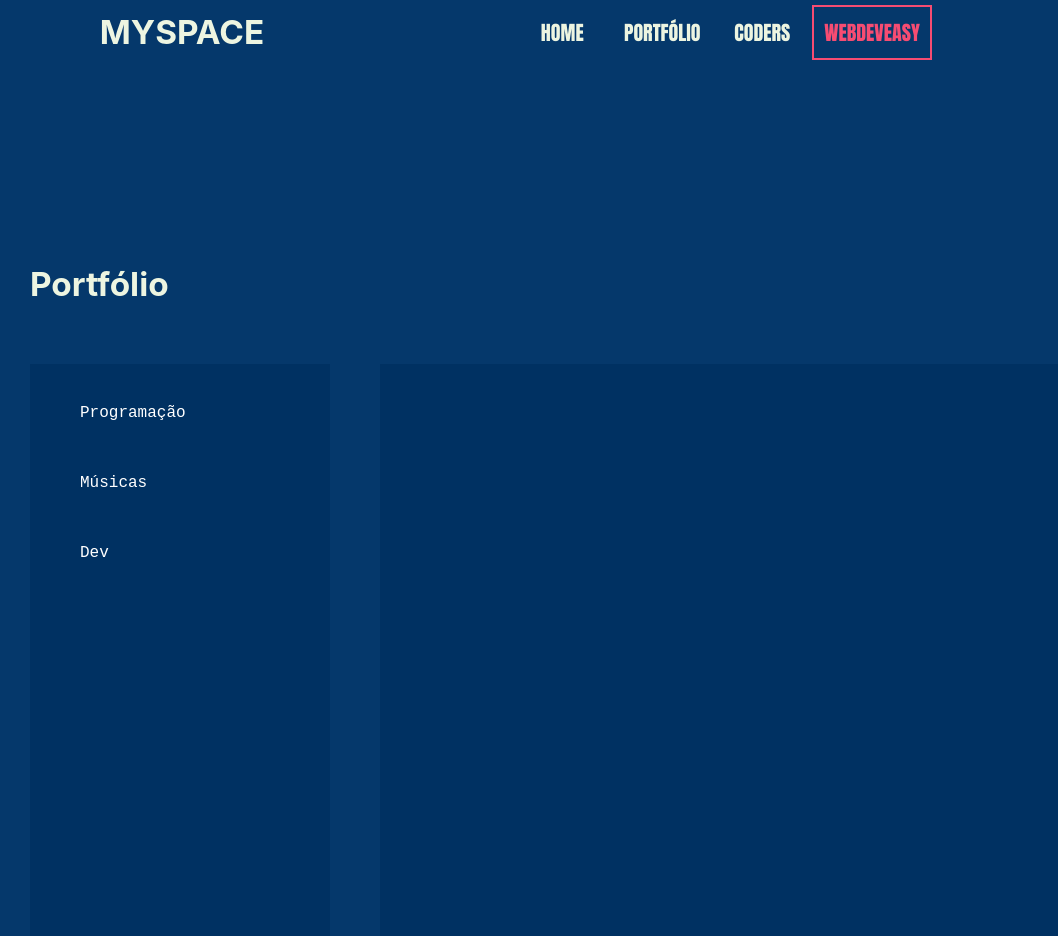
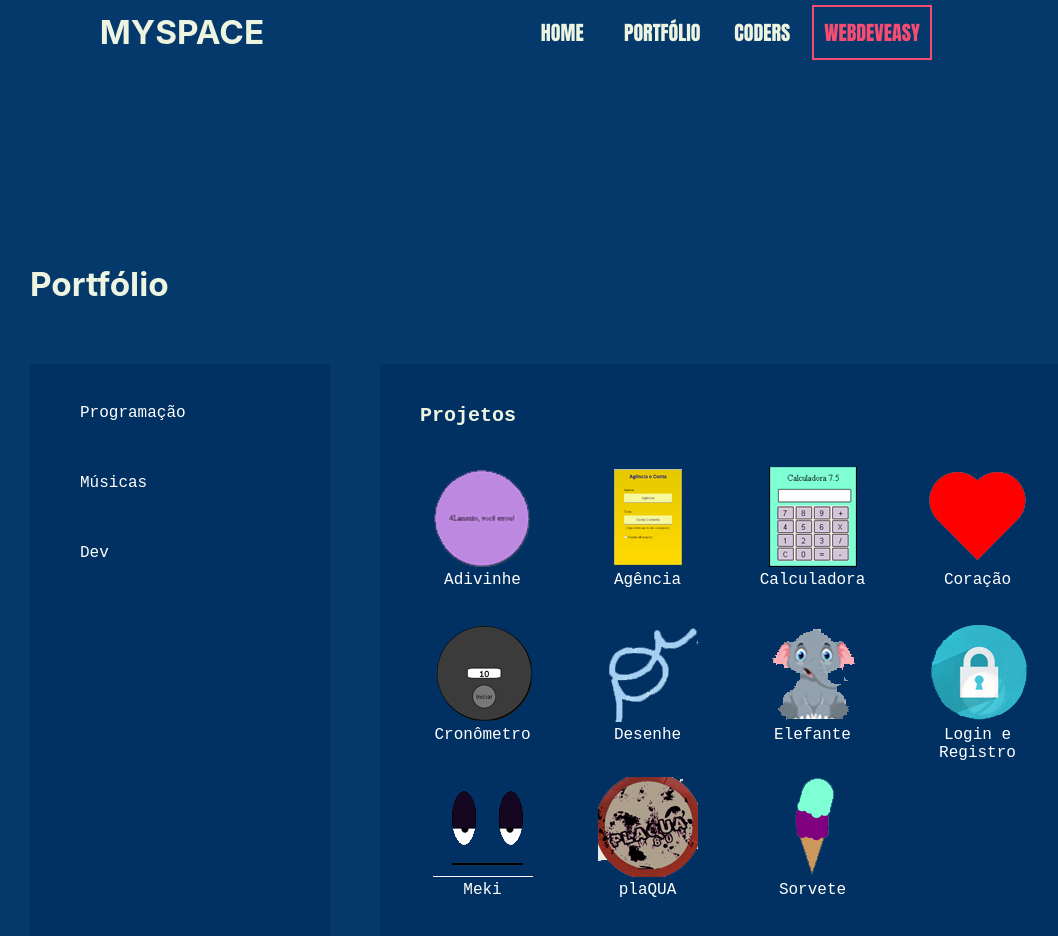
Before and after one commit to MarvimXD/myspace_react, a React (Create React App) app: page / in a window 1280 px wide. Both pictures are taken after a click on the button "PORTFÓLIO". Shown: the top 936 px of the page, without its empty margins (10-1068 px from the left). Built offline with nearby package versions, Linux system fonts and the light colour scheme.

Commit message:
aaaaaaaa

```diff
--- a/src/components/main_page_comp/css/main_css.css
+++ b/src/components/main_page_comp/css/main_css.css
@@ -811,7 +811,25 @@ hr {
 .portfolio-menu ul li a:hover {cursor: pointer;text-decoration: underline white;font-style: italic;}
 .potfolio-menu-phone ul li a:hover {cursor: pointer;text-decoration: underline white;font-style: italic;}
 
+.navigation-menu-portfolio-field h2 {
+    font-size: 20px;
+    font-family: 'Courier New', Courier, monospace;
+    text-align: left;
+    padding: 40px 40px;
+}
 
+.bloco-programacao-menu {
+    width: 125px;
+    height: 125px;
+    float: left;
+    margin-bottom: 30px;
+    margin-left: 40px;
+}
+
+.bloco-programacao-menu p {
+    color: white;
+    font-family: 'Courier New', Courier, monospace;
+}
 
 
 @media(max-width: 1200px) {
@@ -840,5 +858,9 @@ hr {
 
     .potfolio-menu-phone ul li li {position: relative;}
 
+    #content-portfolio-field {
+        height: 600px;
+        overflow: auto;
+    }
 
 }
--- a/src/components/main_page_comp/portfolio.jsx
+++ b/src/components/main_page_comp/portfolio.jsx
@@ -1,11 +1,38 @@
 import React, { useState } from "react";
 import './css/main_css.css';
+import adivinhe from "./img/img_projetos/adivinhe-ico.png";
+import agencia from "./img/img_projetos/agencia-ico.png";
+import calculadora from "./img/img_projetos/calculadora-ico.png";
+import coracao from "./img/img_projetos/coracao-ico.png";
+import cronometro from "./img/img_projetos/cronometro-ico.png";
+import desenhe from "./img/img_projetos/desenhe-ico.png";
+import elefante from "./img/img_projetos/elefante-ico.png";
+import logineregistro from "./img/img_projetos/logineregistro-ico.png";
+import meki from "./img/img_projetos/meki-ico.png";
+import musica from "./img/img_projetos/musica-ico.png";
+import plaqua from "./img/img_projetos/plaqua-ico.png";
+import sorvete from "./img/img_projetos/sorvete-ico.png";
 
 export default function Portfolio() {
 
     const[showMenuPort, setMenuPort] = useState(true);
     function menuPort() {
         setMenuPort((mp) => !mp);
+    }
+
+    const[showMusica, setMusica] = useState(true);
+    function mostrarMusica() {
+        setMusica((music) => !music);
+    }
+
+    const[showProgramas, setProgramas] = useState(true);
+    function mostrarProjetos() {
+        setMusica((proj) => !proj);
+    }
+
+    const[showDev, setDev] = useState(true);
+    function mostrarDev() {
+        setMusica((dev) => !dev);
     }
 
     return(
@@ -21,10 +48,10 @@ export default function Portfolio() {
                     <div id="nav-portfolio-field" className="navigation-menu-portfolio-field">
                         <nav className="portfolio-menu">
                             <ul>
-                                <li className="li-pc-version"><a>Programação</a></li>
+                                <li className="li-pc-version"><a onClick={mostrarProjetos}>Programação</a></li>
 
-                                <li className="li-pc-version"><a>Músicas</a></li>
-                                <li className="li-pc-version"><a>Dev</a></li>
+                                <li className="li-pc-version"><a onClick={mostrarMusica}>Músicas</a></li>
+                                <li className="li-pc-version"><a onClick={mostrarDev}>Dev</a></li>
 
 
 
@@ -33,9 +60,9 @@ export default function Portfolio() {
                         </nav>
                         <nav className="potfolio-menu-phone">
                             <ul>
-                                <li onClick={menuPort}><a>Programação</a>
-                                    <li style={{display: showMenuPort ? "none" : "block"}}><a>Músicas</a></li>
-                                    <li style={{display: showMenuPort ? "none" : "block"}}><a>Dev</a></li>
+                                <li onClick={menuPort}><a onClick={mostrarProjetos}>Programação</a>
+                                    <li style={{display: showMenuPort ? "none" : "block"}}><a onClick={mostrarMusica}>Músicas</a></li>
+                                    <li style={{display: showMenuPort ? "none" : "block"}}><a onClick={mostrarDev}>Dev</a></li>
                                 </li>
 
 
@@ -43,7 +70,59 @@ export default function Portfolio() {
                         </nav>
                     </div>
                     <div id="content-portfolio-field" className="navigation-menu-portfolio-field">
-
+                        <div style={{display: showMusica ? "block" : "none"}} className="programacao-port-menu">
+                            <h2>Projetos</h2>
+                            <div className="bloco-programacao-menu">
+                                <img src={adivinhe} alt="" />
+                                <p>Adivinhe</p>
+                            </div>
+                            <div className="bloco-programacao-menu">
+                                <img src={agencia} alt="" />
+                                <p>Agência</p>
+                            </div>
+                            <div className="bloco-programacao-menu">
+                                <img src={calculadora} alt="" />
+                                <p>Calculadora</p>
+                            </div>
+                            <div className="bloco-programacao-menu">
+                                <img src={coracao} alt="" />
+                                <p>Coração</p>
+                            </div>
+                            <div className="bloco-programacao-menu">
+                                <img src={cronometro} alt="" />
+                                <p>Cronômetro</p>
+                            </div>
+                            <div className="bloco-programacao-menu">
+                                <img src={desenhe} alt="" />
+                                <p>Desenhe</p>
+                            </div>
+                            <div className="bloco-programacao-menu">
+                                <img src={elefante} alt="" />
+                                <p>Elefante</p>
+                            </div>
+                            <div className="bloco-programacao-menu">
+                                <img src={logineregistro} alt="" />
+                                <p>Login e Registro</p>
+                            </div>
+                            <div className="bloco-programacao-menu">
+                                <img src={meki} alt="" />
+                                <p>Meki</p>
+                            </div>
+                            <div className="bloco-programacao-menu">
+                                <img src={plaqua} alt="" />
+                                <p>plaQUA</p>
+                            </div>
+                            <div className="bloco-programacao-menu">
+                                <img src={sorvete} alt="" />
+                                <p>Sorvete</p>
+                            </div>
+                        </div>
+                        <div style={{display: showMusica ? "none" : "block"}} className="musica-port-menu">
+                            <h2>Músicas</h2>
+                        </div>
+                        <div style={{display: showDev ? "none" : "block"}} className="programacao-port-menu">
+                            <h2>Dev</h2>
+                        </div>
                     </div>
                 </div>
             </section>
```
